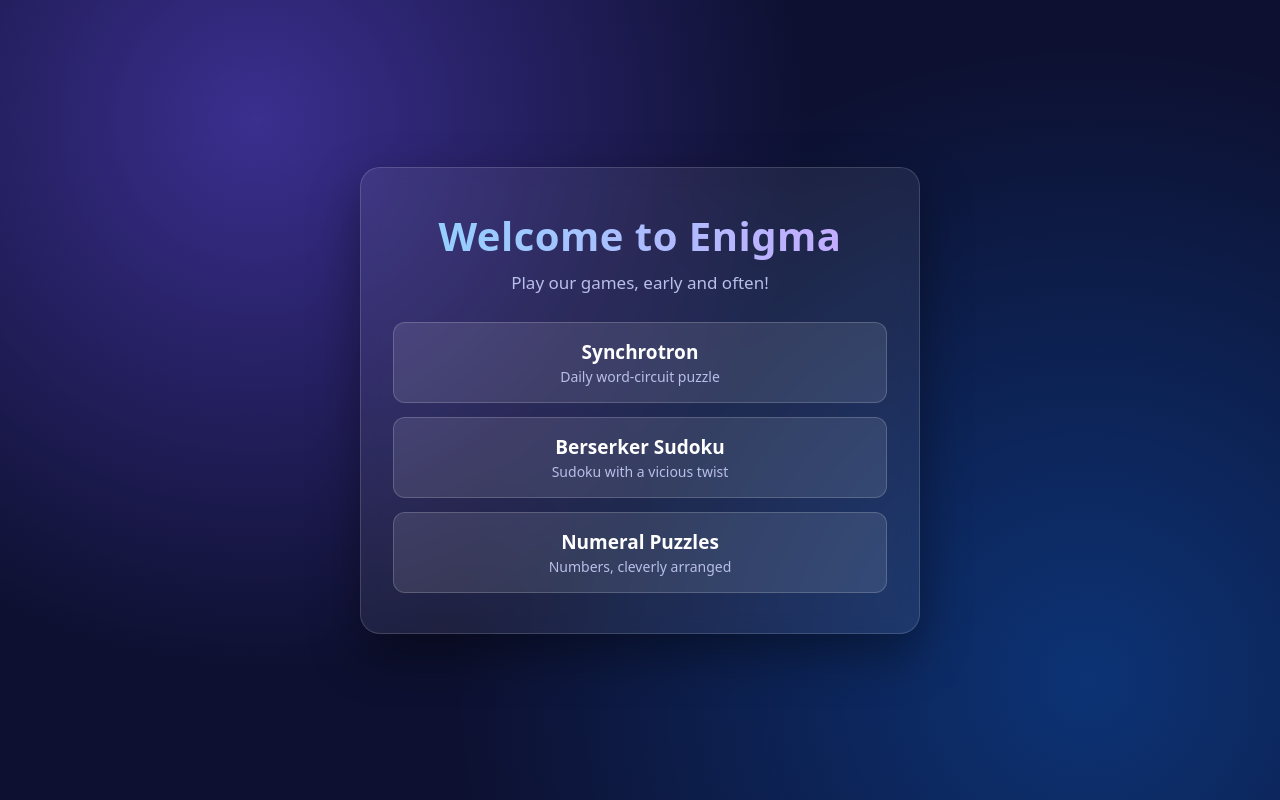
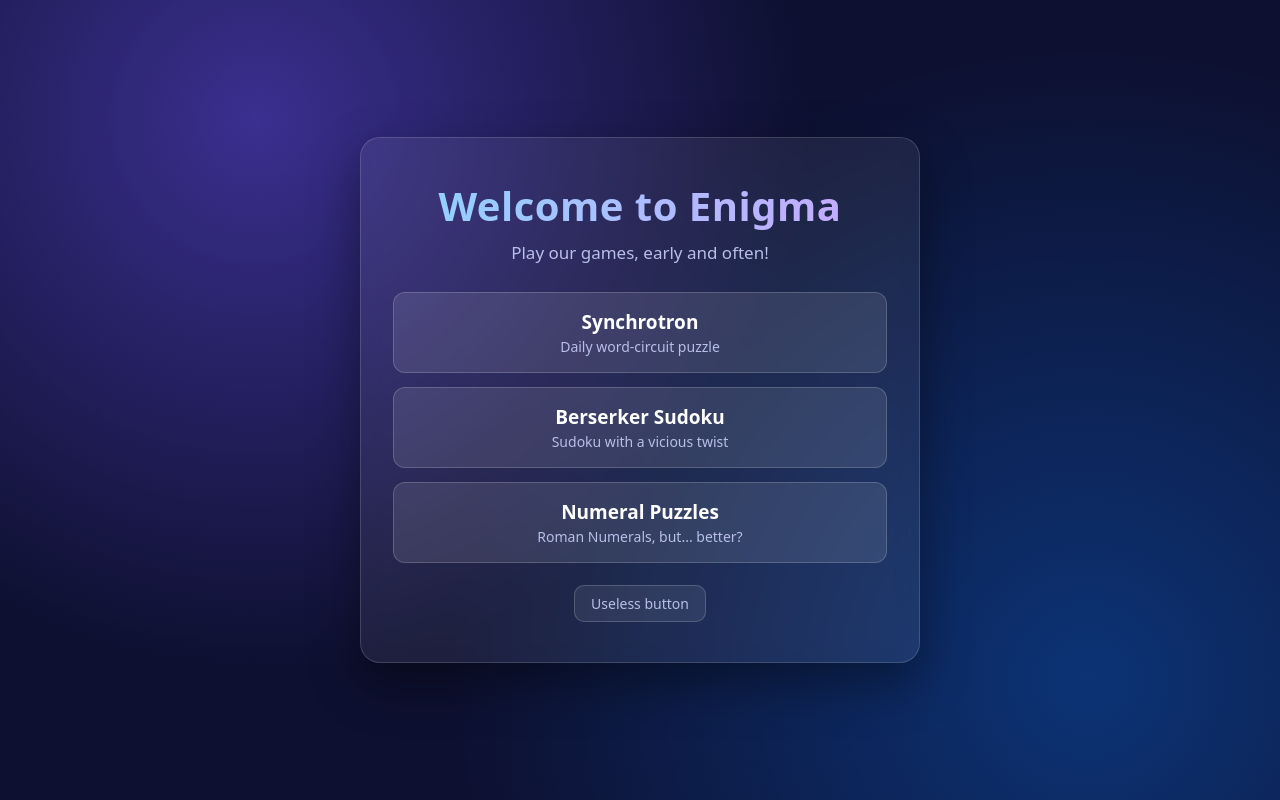
Before and after one commit to sean-hyer/enigma-games, a PHP site: page / in a window 1280 px wide. Run offline with PHP 8.4, Linux system fonts and the light colour scheme; some libraries are stand-ins or nearby versions.

Commit message:
useless button?

```diff
--- a/index.php
+++ b/index.php
@@ -19,6 +19,12 @@
 		a.play span{font-weight:400;font-size:14px;color:#b8bfe8}
 		a.play:hover,a.play:focus-visible{transform:translateY(-3px);background:linear-gradient(135deg,#0b79ff,#7a5cff);box-shadow:0 10px 24px rgba(11,121,255,.35);outline:none}
 		a.play:hover span,a.play:focus-visible span{color:#e9ecff}
+		#useless{margin-top:22px;padding:8px 16px;border-radius:10px;border:1px solid rgba(255,255,255,.18);background:rgba(255,255,255,.08);color:#b8bfe8;font:inherit;font-size:14px;cursor:pointer}
+		#useless:disabled{opacity:.5;cursor:default}
+		#uselessBox{display:none;position:fixed;left:50%;top:50%;transform:translate(-50%,-50%);z-index:10;width:280px;padding:16px;border-radius:12px;background:#1b1f4d;border:1px solid rgba(255,255,255,.25);box-shadow:0 20px 50px rgba(0,0,0,.6)}
+		#uselessBox textarea{width:100%;height:80px;border-radius:8px;border:1px solid rgba(255,255,255,.2);background:#0d1030;color:#e9ecff;padding:8px;font:inherit}
+		#uselessClose{position:absolute;top:4px;right:8px;background:none;border:0;color:#e9ecff;font-size:20px;cursor:pointer}
+		#fakeCursor{display:none;position:fixed;left:0;top:0;z-index:20;width:0;height:0;pointer-events:none;border-left:7px solid transparent;border-right:7px solid transparent;border-bottom:20px solid #fff;filter:drop-shadow(0 0 2px #000);transform-origin:50% 0;rotate:-25deg;transition:left .9s ease-in-out,top .9s ease-in-out}
 	</style>
 </head>
 <body>
@@ -28,10 +34,47 @@
 		<nav>
 			<a class="play" href="synchrotron.html">Synchrotron<span>Daily word-circuit puzzle</span></a>
 			<a class="play" href="berserker.html">Berserker Sudoku<span>Sudoku with a vicious twist</span></a>
-			<a class="play" href="numerals.html">Numeral Puzzles<span>Numbers, cleverly arranged</span></a>
+			<a class="play" href="numerals.html">Numeral Puzzles<span>Roman Numerals, but... better?</span></a>
 		</nav>
+		<button id="useless" type="button">Useless button</button>
 		<!-- small class="info">Upload index.php and the game file (synchrotron.html). The game file currently redirects to the original (synchrotron_4.html) to preserve the original content.</small -->
 	</div>
+<div id="uselessBox">
+	<button id="uselessClose" type="button" aria-label="Close">&times;</button>
+	<textarea placeholder="Type something useless..."></textarea>
+</div>
+<div id="fakeCursor"></div>
+<script>
+(function(){
+  var btn=document.getElementById('useless'),box=document.getElementById('uselessBox'),
+      x=document.getElementById('uselessClose'),cur=document.getElementById('fakeCursor');
+  btn.addEventListener('click',function(){
+    btn.disabled=true;
+    box.style.display='block';
+    var b=btn.getBoundingClientRect(),c=x.getBoundingClientRect();
+    cur.style.transition='none';
+    cur.style.left=(b.left+b.width/2)+'px';
+    cur.style.top=(b.top+b.height/2)+'px';
+    cur.style.display='block';
+    void cur.offsetWidth;
+    setTimeout(function(){
+      cur.style.transition='';
+      cur.style.left=(c.left+c.width/2)+'px';
+      cur.style.top=(c.top+c.height/2)+'px';
+    },700);
+    setTimeout(function(){
+      x.style.background='rgba(255,255,255,.3)';
+    },1600);
+    setTimeout(function(){
+      box.style.display='none';
+      cur.style.display='none';
+      x.style.background='none';
+      box.querySelector('textarea').value='';
+      btn.disabled=false;
+    },1900);
+  });
+})();
+</script>
 <script>
   window.goatcounter = {
     path: function (p) {
```
